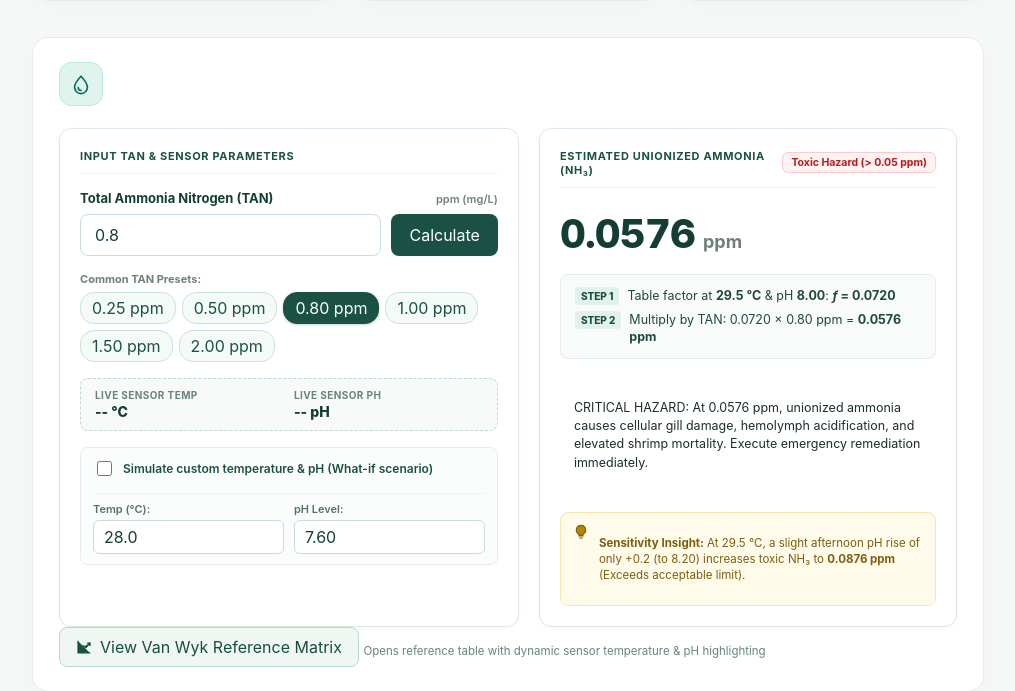
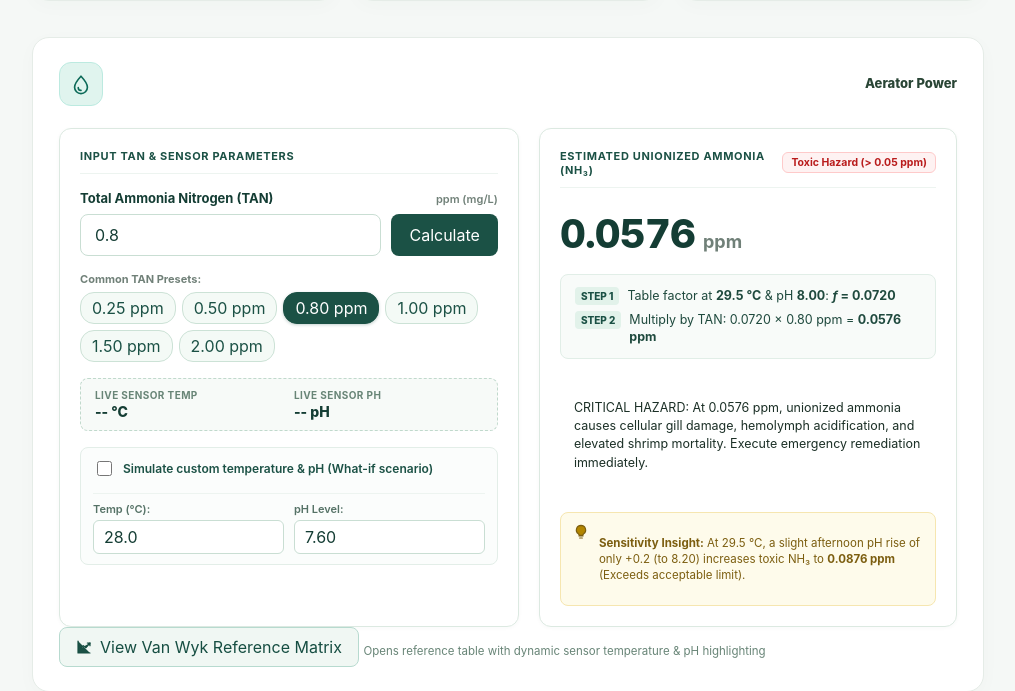
Before and after one commit to gmrdavid/shrimpGuard, a Flask app: template templates/calculators.html in a window 1280 px wide. Shown: the part 2677-3368 px from the top of the page, without its empty margins (258-1273 px from the left). Run offline with Flask 3, Linux system fonts and the light colour scheme; the template is opened without the code that fills it, so the values that code supplies are empty.

Commit message:
auto-commit

```diff
--- a/templates/calculators.html
+++ b/templates/calculators.html
@@ -913,6 +913,9 @@
                             <use href="#icon-droplet"></use>
                         </svg>
                     </div>
+                    <div>
+                            <h2>Aerator Power</h2>
+                        </div>
                 </div>
 
                 <div class="ammonia-calc-grid">
```
